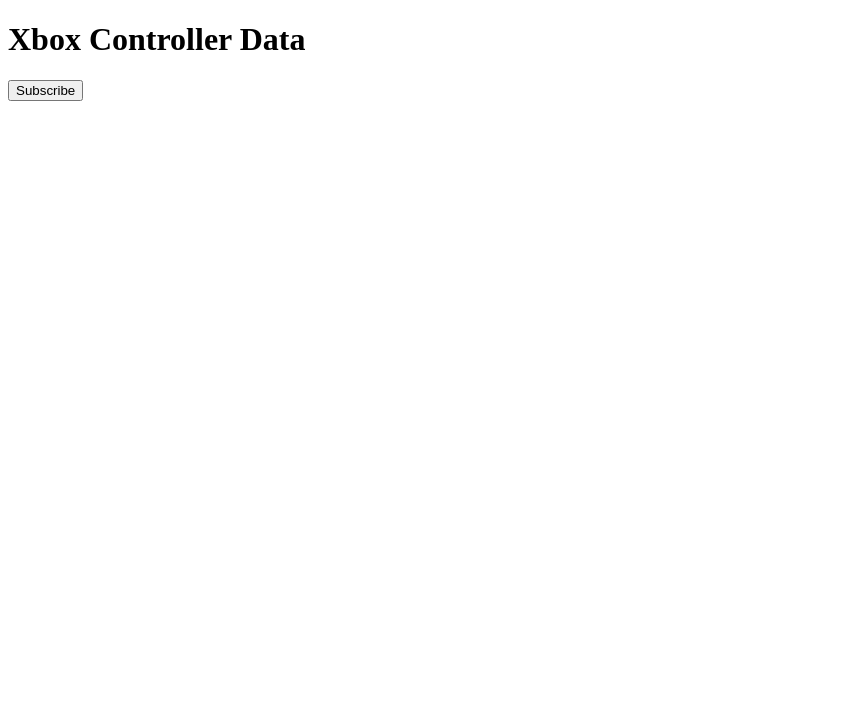
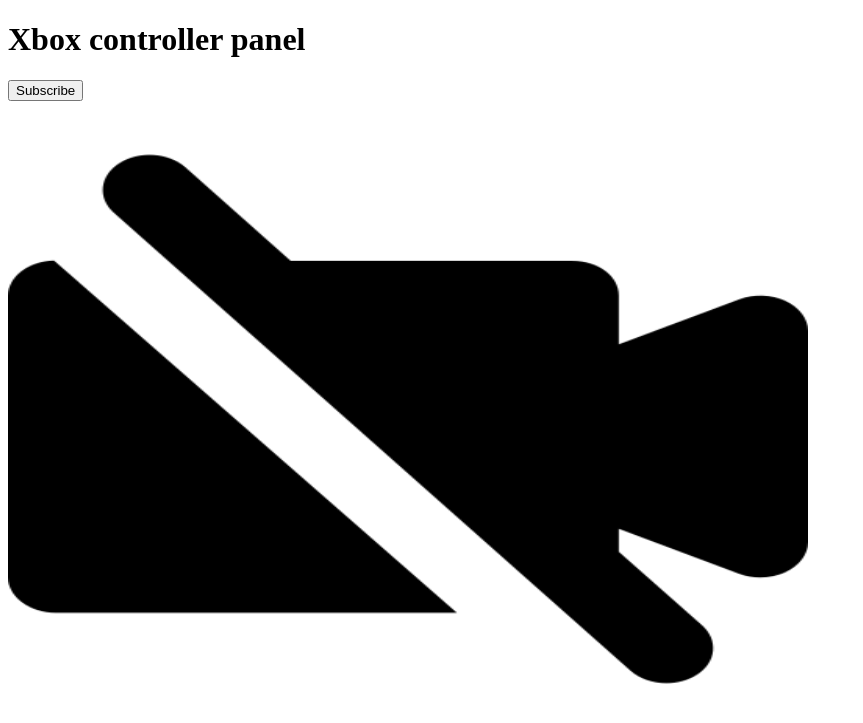
Before and after one commit to SIU-Robotics/moondawg-ros, a plain HTML site: page website/index.html in a window 1280 px wide. Shown: the whole page, without its empty margins (0-863 px from the left). Drawn offline with Linux system fonts and the light colour scheme.

Commit message:
add image for no video

```diff
--- a/website/index.html
+++ b/website/index.html
@@ -4,12 +4,13 @@
     <title>Xbox ROS Interface</title>
 </head>
 <body>
-    <h1>Xbox Controller Data</h1>
+    <h1>Xbox controller panel</h1>
     <div id="axis-display"></div>
     <div id="button-display"></div>
     <div id="diagnostic-display"></div>
     <button id="subscribe-button">Subscribe</button>
-    <img src="" id="video_out"></img>
+    <br><br>
+    <img src="novideo.png" id="video_out" width="800" height="600"></img>
 
     <script src="roslib.min.js"></script>
     <script src="script.js"></script> </body>
```
Also changed, not shown: website/novideo.png (added).
